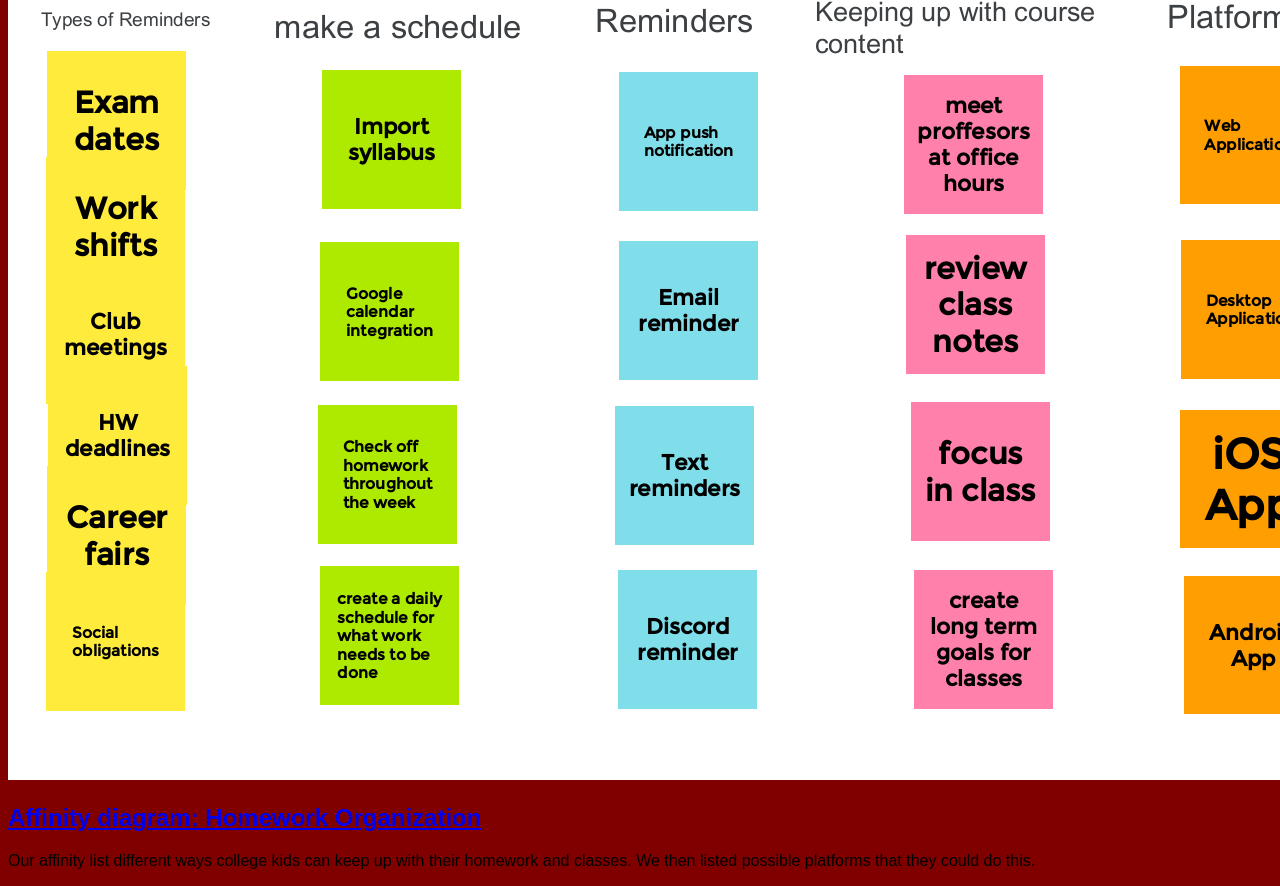
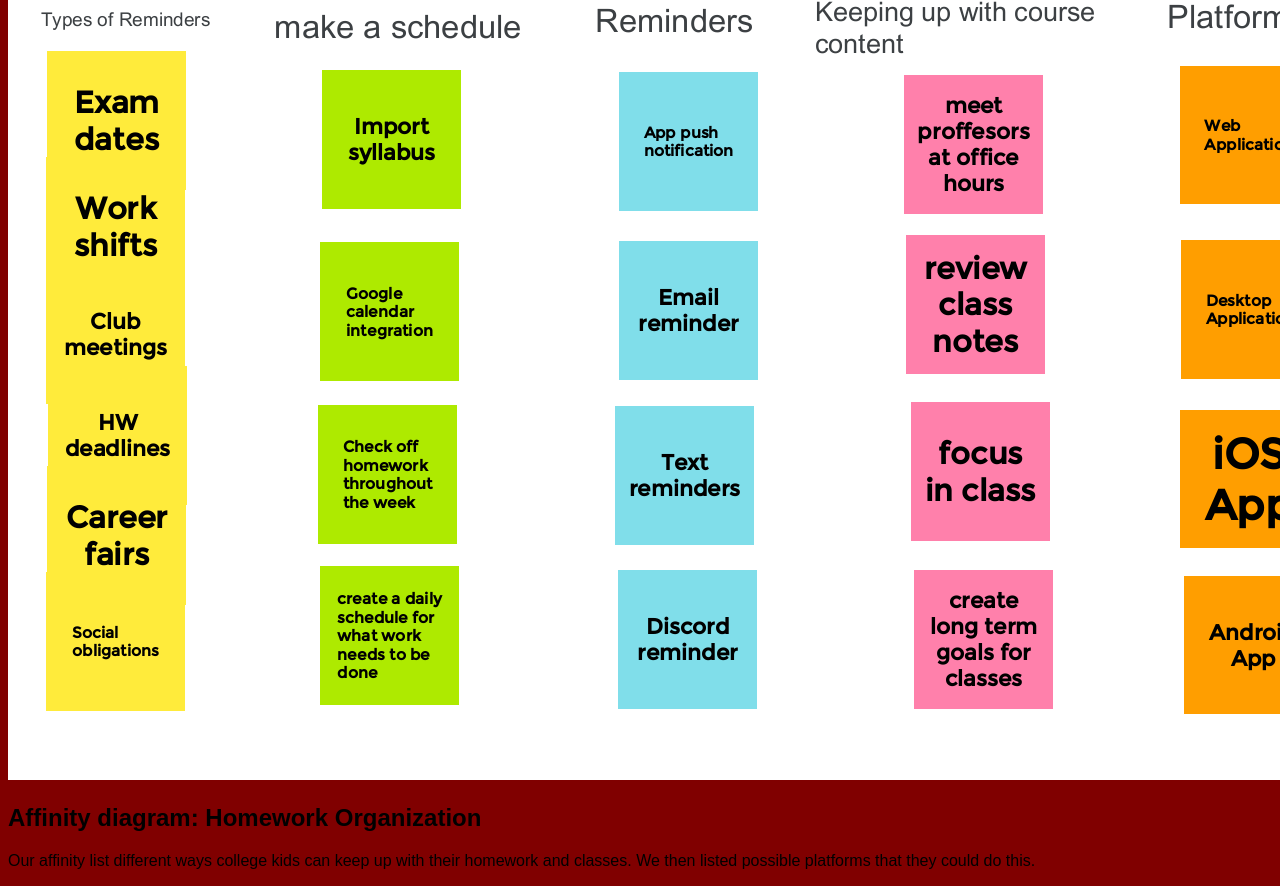
Before and after one commit to Jack-MacLaren/jack-maclaren.github.io, a plain HTML site: page index.html in a window 1280 px wide. Shown: the part 268-1154 px from the top of the page. Drawn offline with Linux system fonts and the light colour scheme.

Commit message:
Update index.html

```diff
--- a/index.html
+++ b/index.html
@@ -16,18 +16,13 @@
  </section>
 </section>
  <!-- Affinity diagram assignment -->
+ <section class="assignment">
     <img src="images/ad190pic.png" />
-<section class="assign-det">
-<a href="images/ad190.pdf"><h2>Affinity diagram: Homework Organization </h2></a>
+    <section class="assign-details">
+      <h2>Affinity diagram: Homework Organization</h2>
       <p>
         Our affinity list different ways college kids can keep up with their homework and classes. We then listed possible platforms that they could do this.
       </p>
-<!--   <h3>Group Members</h3> -->
-<!--   <p>
-    Adam Hufnugel
-    Chris Targia
-    Adam Santiango
-  </p> -->
     </section>
   </section>
 
```
Lines whose indentation alone changed are shown as unchanged.
